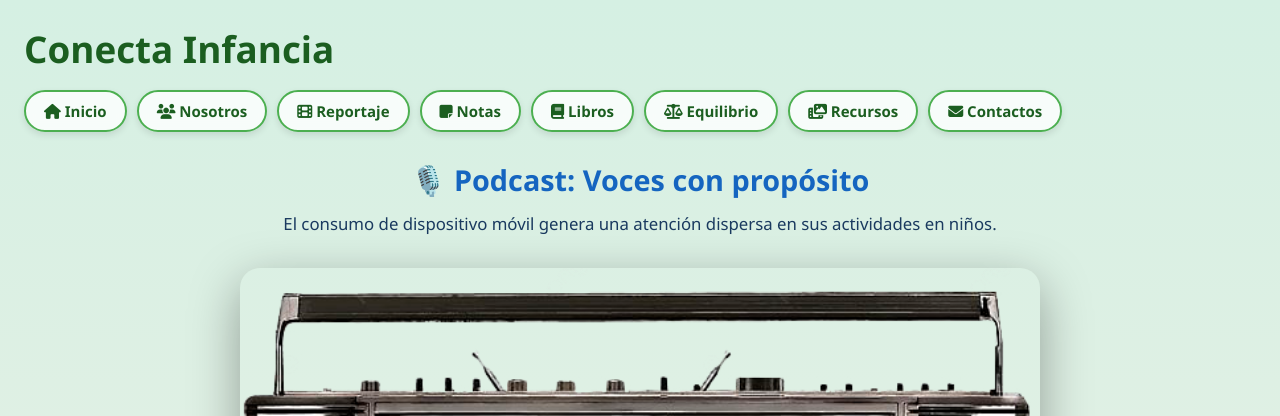
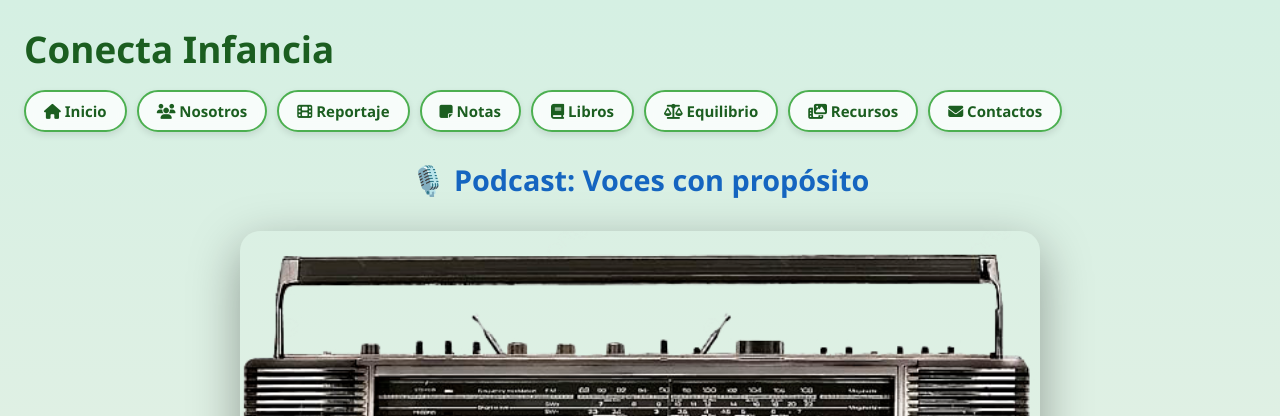
Before and after one commit to richardVV2/conectainfancia-bo, a plain HTML site: page radio.html in a window 1280 px wide. Shown: the top 416 px of the page. Drawn offline with Linux system fonts and the light colour scheme.

Commit message:
Add files via upload

```diff
--- a/radio.html
+++ b/radio.html
@@ -271,7 +271,7 @@
     <section class="podcast-section">
         <h2 class="podcast-title">🎙️ Podcast: Voces con propósito</h2>
         <p class="podcast-desc">
-            El consumo de dispositivo móvil genera una atención dispersa en sus actividades en niños.
+
         </p>
 
         <!-- ✅ RADIO VINTAGE — GRANDE + IFRAME MANIPULABLE -->
```
